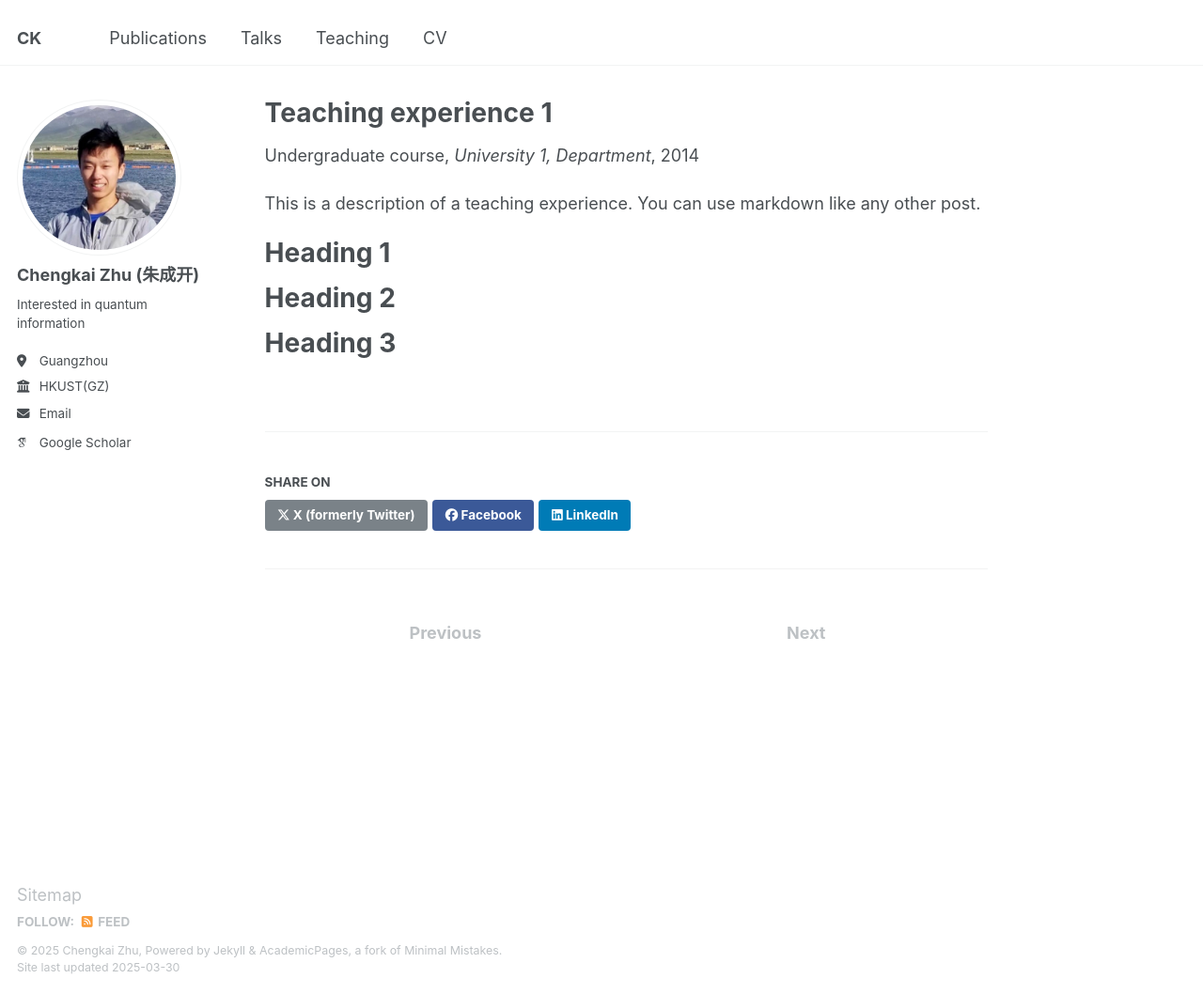
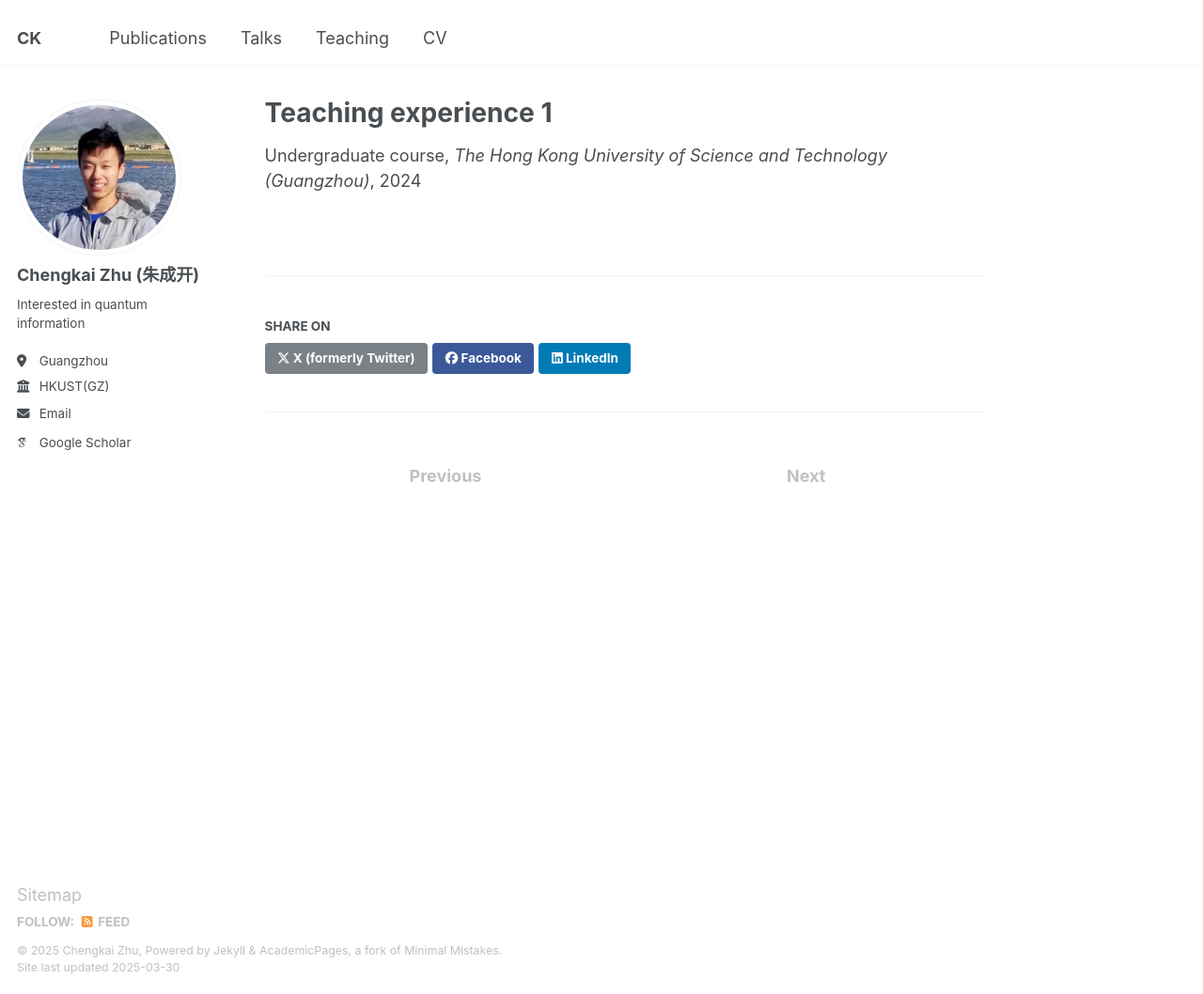
Before and after one commit to Chengkai-Zhu/Chengkai-Zhu.github.io, a Jekyll site: the page built from _teaching/2014-spring-teaching-1.md, in a window 1280 px wide and 1058 px high. Shown: the whole window at 94% size. Built offline with Jekyll 4.4.1, drawn with Linux system fonts in a browser that asks for light colours; some web fonts are replaced.

Commit message:
Update 2014-spring-teaching-1.md

```diff
--- a/_teaching/2014-spring-teaching-1.md
+++ b/_teaching/2014-spring-teaching-1.md
@@ -3,18 +3,6 @@ title: "Teaching experience 1"
 collection: teaching
 type: "Undergraduate course"
 permalink: /teaching/2014-spring-teaching-1
-venue: "University 1, Department"
-date: 2014-01-01
-location: "City, Country"
+venue: "The Hong Kong University of Science and Technology (Guangzhou)"
+date: 2024-09-01
 ---
-
-This is a description of a teaching experience. You can use markdown like any other post.
-
-Heading 1
-======
-
-Heading 2
-======
-
-Heading 3
-======
```
